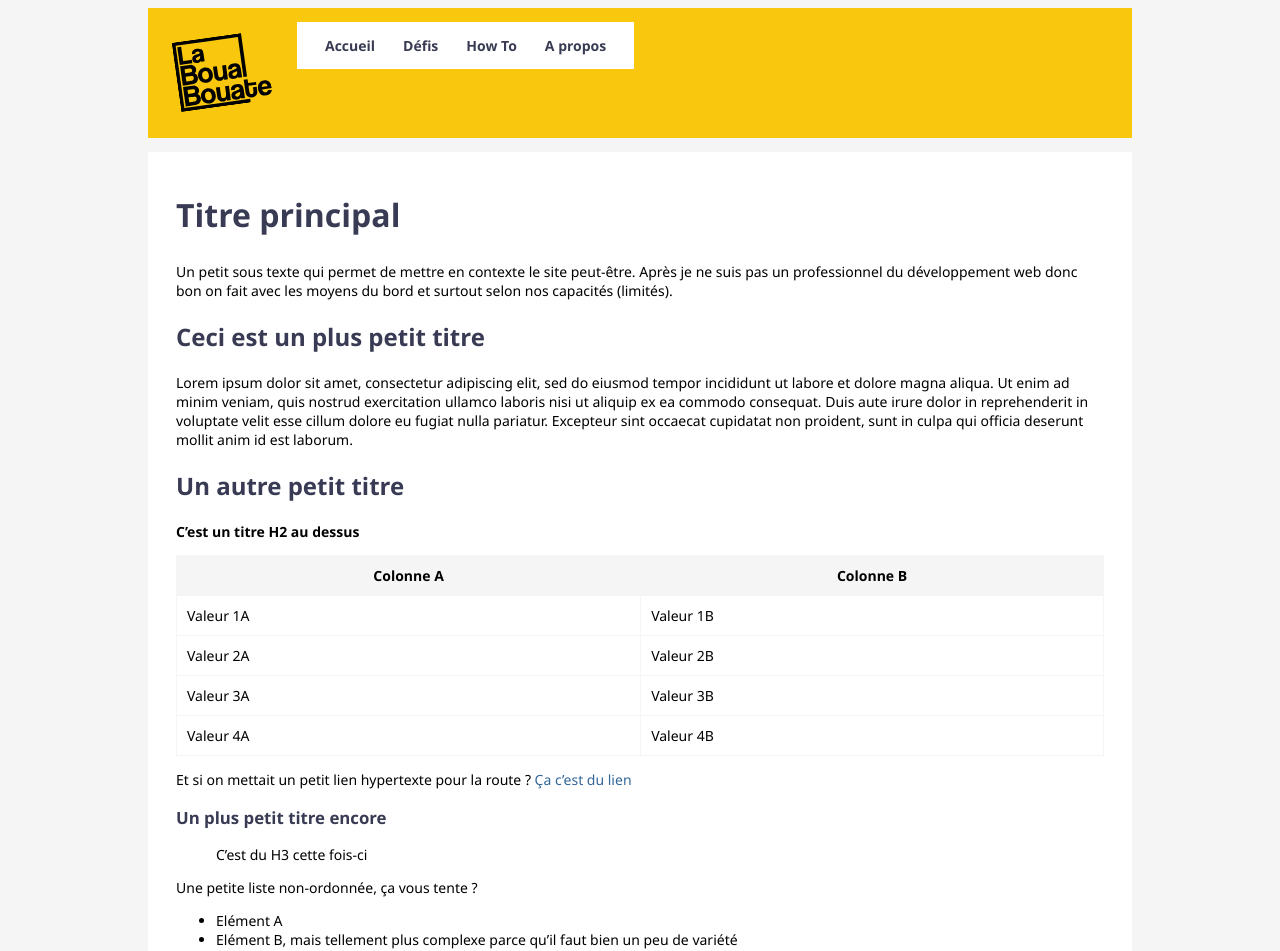
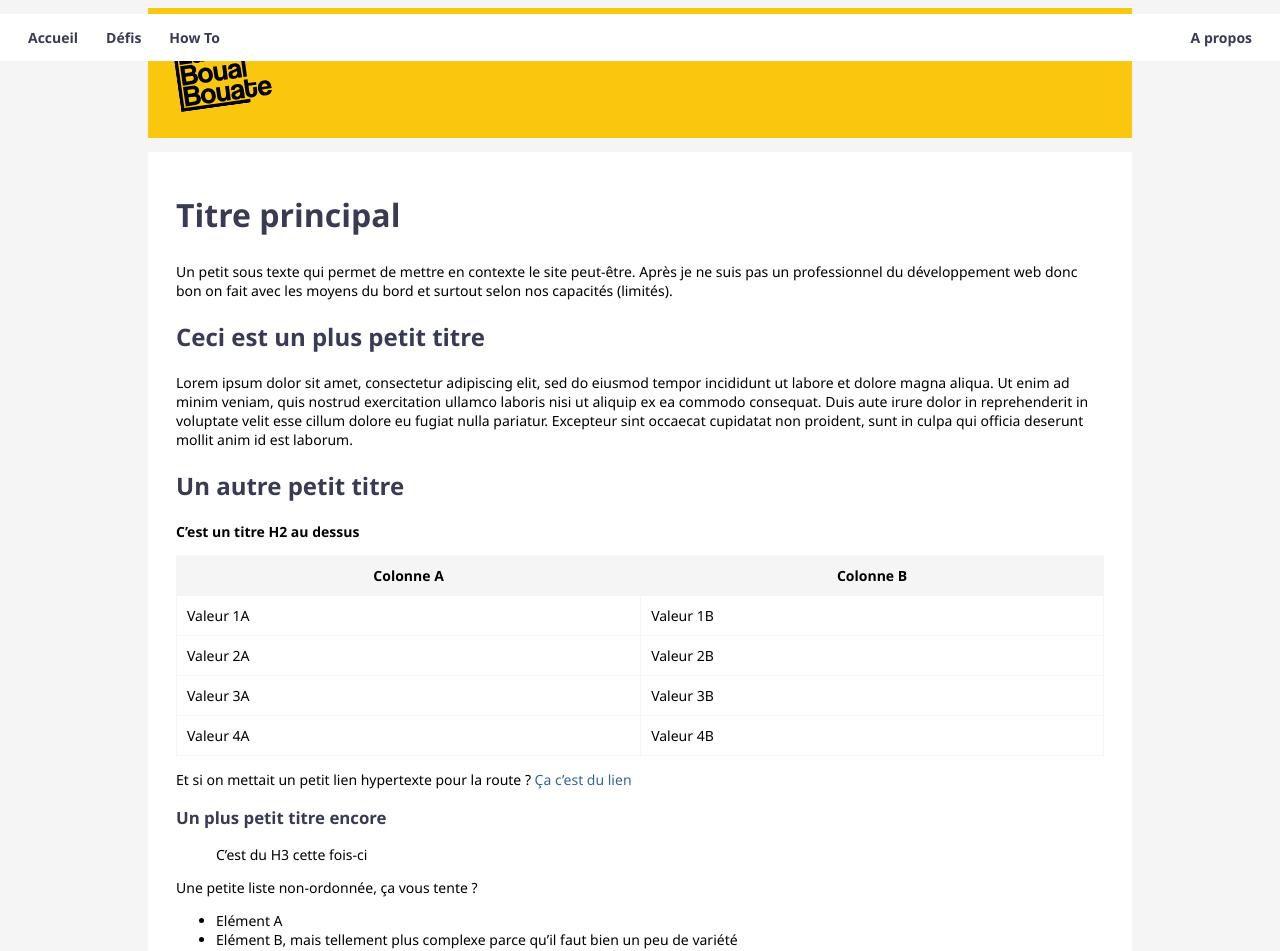
Before and after one commit to leobouard/leobouard.github.io, a Jekyll site: the page built from index.md, in a window 1280 px wide. Shown: the top 951 px of the page. Built offline with Jekyll 4.4.1, drawn with Linux system fonts in a browser that asks for light colours; our own code applies the rules of GitHub Pages for plain Markdown files.

Commit message:
Update style.scss

```diff
--- a/assets/css/style.scss
+++ b/assets/css/style.scss
@@ -50,6 +50,16 @@
 }
 
 /* --- NAVIGATION BAR --- */
+
+.navbar {
+    position: absolute;
+    top: 0;
+    left: 0;
+    right: 0;
+    bottom: 0;
+    height: 100%;
+    width: 100%;
+}
 
 nav {
     margin-top: 1em;
```
